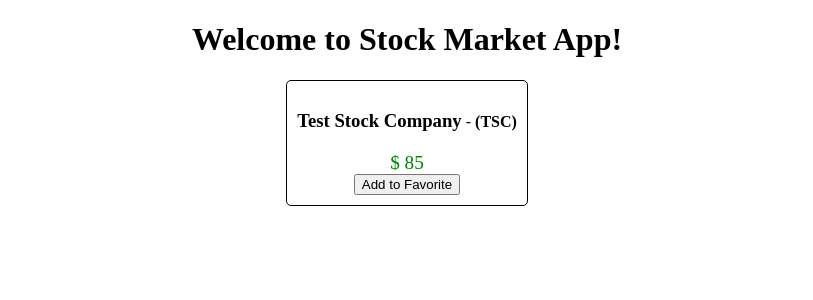
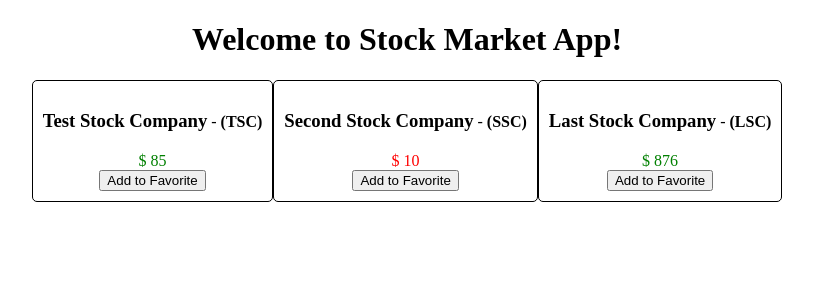
Before and after one commit to JFInterview/stock-market, an Angular app: page / in a window 1280 px wide. Shown: the top 300 px of the page, without its empty margins (233-1046 px from the left). Built offline with nearby package versions, Linux system fonts and the light colour scheme.

Commit message:
Added list of stocks, rather than a single stock

```diff
--- a/src/app/stock/stock-item/stock-item.component.html
+++ b/src/app/stock/stock-item/stock-item.component.html
@@ -1,5 +1,5 @@
-<div class="stock-container">
+<div class="stock-container" *ngFor="let stock of stocks; index as i">
   <div class="name"><h3>{{stock.name}}</h3> - <h4>({{stock.code}})</h4></div>
-  <div class="price" [ngClass]="stockClasses">$ {{stock.price}}</div>
-  <button (click)="toggleFavorite($event)" *ngIf="!stock.favorite">Add to Favorite</button>
+  <div class="price" [class]="stock.isPositiveChange() ? 'positive' : 'negative'">$ {{stock.price}}</div>
+  <button (click)="toggleFavorite($event, i)" *ngIf="!stock.favorite">Add to Favorite</button>
 </div>
--- a/src/app/stock/stock-item/stock-item.component.ts
+++ b/src/app/stock/stock-item/stock-item.component.ts
@@ -9,26 +9,21 @@
 })
 export class StockItemComponent implements OnInit {
 
-  public stock: Stock;
-  public stockClasses;
+  public stocks: Array<Stock>;
 
   constructor() { }
 
   ngOnInit() {
-    this.stock = new Stock('Test Stock Company', 'TSC', 85, 80);
-    let diff = (this.stock.price / this.stock.previousPrice) - 1;
-    let largeChange = Math.abs(diff) > 0.01;
-    this.stockClasses = {
-      "positive" : this.stock.isPositiveChange(),
-      "negative" : !this.stock.isPositiveChange(),
-      "large-change" : largeChange,
-      "small-change" : !largeChange
-    };
+    this.stocks = [
+      new Stock('Test Stock Company', 'TSC', 85, 80),
+      new Stock('Second Stock Company', 'SSC', 10, 20),
+      new Stock('Last Stock Company', 'LSC', 876, 765)
+    ];
   }
 
-  toggleFavorite(event) {
-    console.log('We are toggling the favorite state for this stock', event);
-    this.stock.favorite = !this.stock.favorite;
+  toggleFavorite(event, index) {
+    console.log('We are toggling the favorite state for stock', index, event);
+    this.stocks[index].favorite = !this.stocks[index].favorite;
   }
 
 }
```
